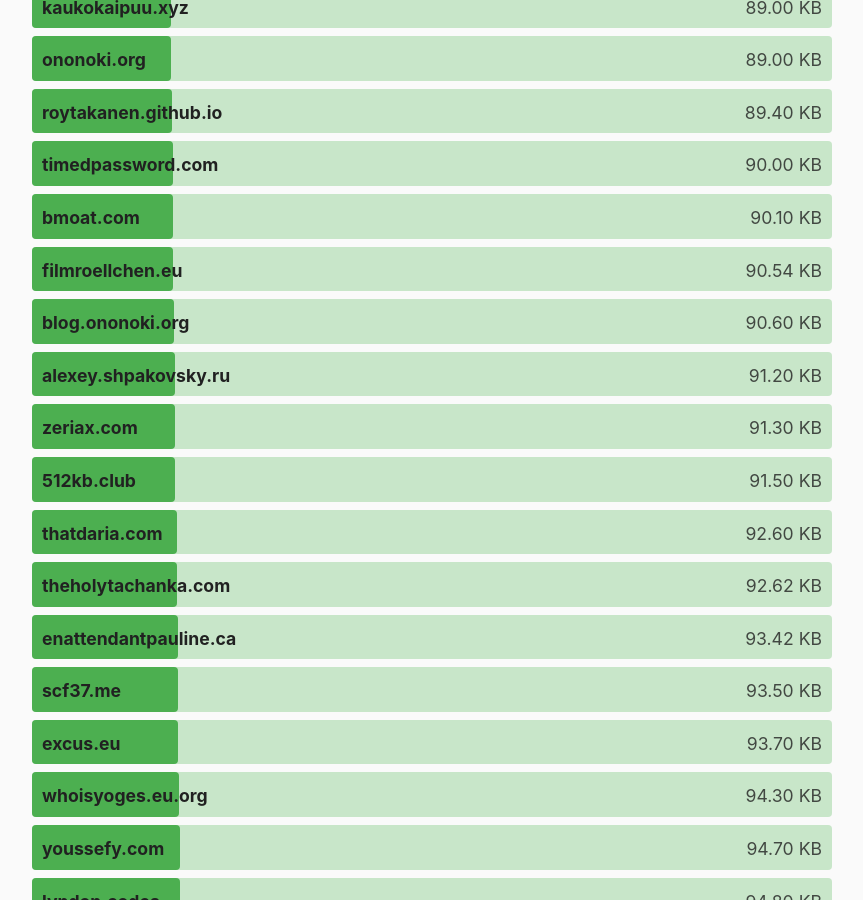
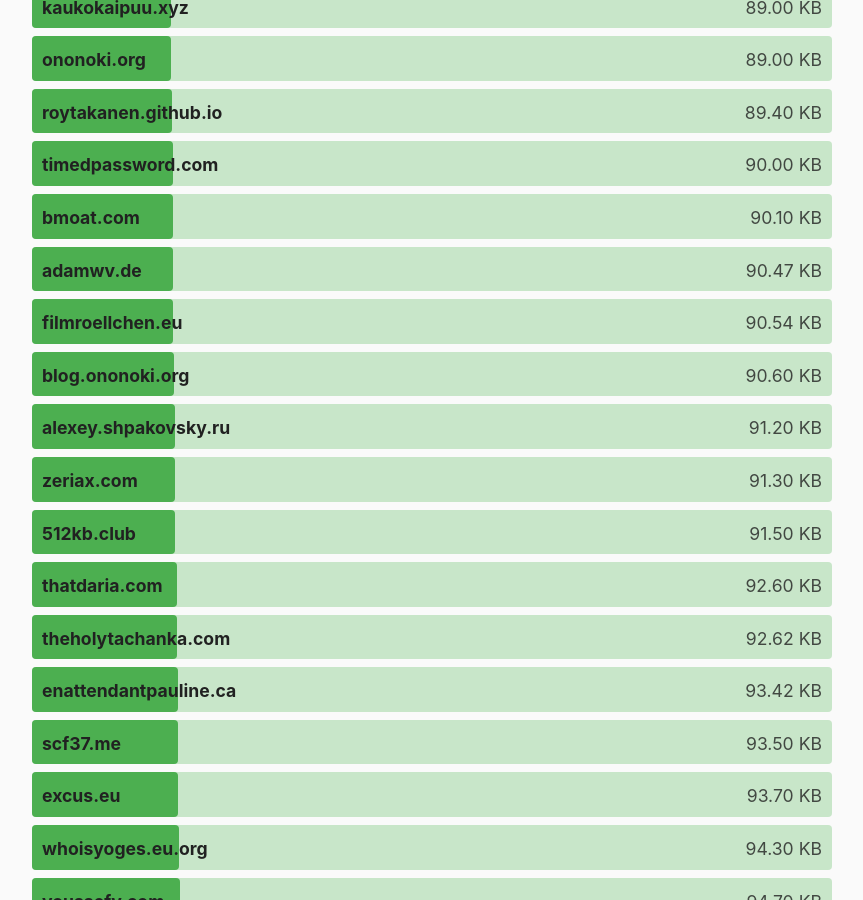
Before and after one commit to kevquirk/512kb.club, a Jekyll site: the page built from index.md, in a window 1280 px wide and 900 px high, scrolled down 25359 px. Shown: the whole window, without its empty margins (208-1071 px from the left). Built offline with Jekyll 4.4.1, drawn with Linux system fonts in a browser that asks for light colours.

Commit message:
Update sites.yml

```diff
--- a/_data/sites.yml
+++ b/_data/sites.yml
@@ -93,6 +93,11 @@
   size: 109
   last_checked: 2022-11-22
 
+- domain: adamwv.de
+  url: https://adamwv.de/
+  size: 90.47
+  last_checked: 2024-09-03
+
 - domain: adithya.zip
   url: https://adithya.zip/
   size: 19.4
```
